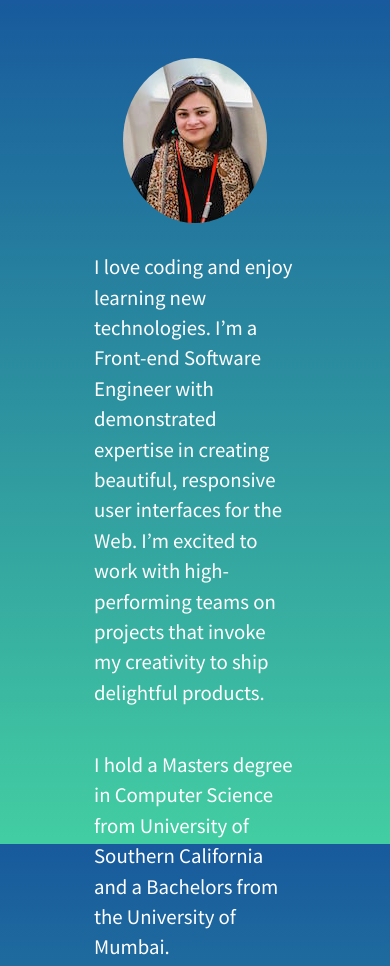
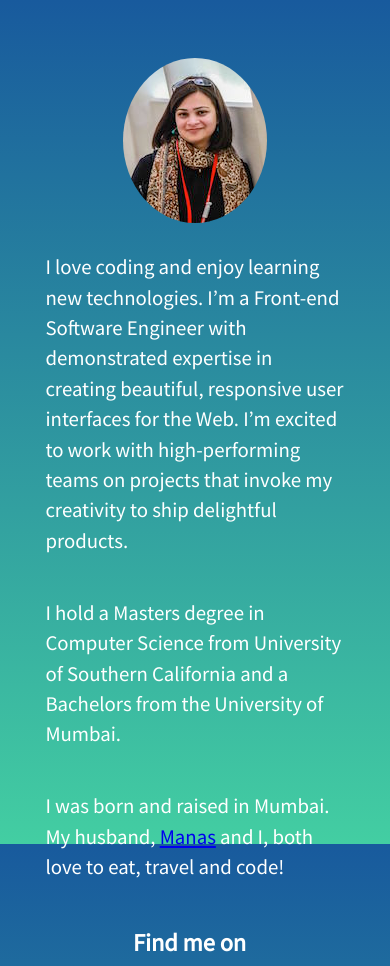
Before and after one commit to amrutac/amrutac.github.io, a plain HTML site: page index.html in a window 390 px wide. Shown: the top 966 px of the page. Drawn offline with Linux system fonts and the light colour scheme.

Commit message:
Adds media query

```diff
--- a/styles.css
+++ /dev/null
@@ -1,55 +0,0 @@
-body {
-  background: linear-gradient(#185a9d, #43cea2) fixed;
-  color: #fff;
-  font-family: 'Source Sans Pro';
-  height: 100%;
-  font-size: 1.3em;
-  line-height: 1.9rem;
-  min-height: 100%;
-}
-
-header {
-  min-height: 50px;
-}
-
-section {
-  flex: 1;
-}
-
-.container {
-  align-items: center;
-  display: flex;
-  flex-flow: column wrap;
-  justify-content: center;
-  padding: 0 23%;
-}
-
-.me {
-  border-radius: 50%;
-}
-
-.socialBtn {
-  height: 50px;
-  opacity: 0.5;
-  width: 50px;
-}
-
-.socialBtn:hover
-{
-  opacity: 1;
-  -webkit-transform: scale(1.3);
-  -ms-transform: scale(1.3);
-  transform: scale(1.3);
-  transition:all 0.3s ease;
-}
-
-.socialBtnLink {
-  padding: 5px;
-  text-decoration: none;
-}
-
-@media all and (max-device-width: 480px)  {
-  body {
-    background-color: red;
-  }
-}
--- a/styles/styles.css
+++ b/styles/styles.css
@@ -1,11 +1,11 @@
 body {
+  background: linear-gradient(#185a9d, #43cea2) fixed;
+  color: #fff;
   font-family: 'Source Sans Pro';
+  height: 100%;
   font-size: 1.3em;
   line-height: 1.9rem;
   min-height: 100%;
-  height: 100%;
-  background: linear-gradient(#185a9d, #43cea2) fixed;
-  color: #fff;
 }
 
 header {
@@ -17,9 +17,9 @@ section {
 }
 
 .container {
+  align-items: center;
   display: flex;
   flex-flow: column wrap;
-  align-items: center;
   justify-content: center;
   padding: 0 23%;
 }
@@ -30,13 +30,13 @@ section {
 
 .socialBtn {
   height: 50px;
+  opacity: 0.5;
   width: 50px;
-  opacity: 0.5;
 }
 
 .socialBtn:hover
 {
-  opacity:1;
+  opacity: 1;
   -webkit-transform: scale(1.3);
   -ms-transform: scale(1.3);
   transform: scale(1.3);
@@ -47,3 +47,10 @@ section {
   padding: 5px;
   text-decoration: none;
 }
+
+@media (max-width: 600px) {
+  .container {
+    font-size: 1em;
+    padding: 0 10%;
+  }
+}
```
